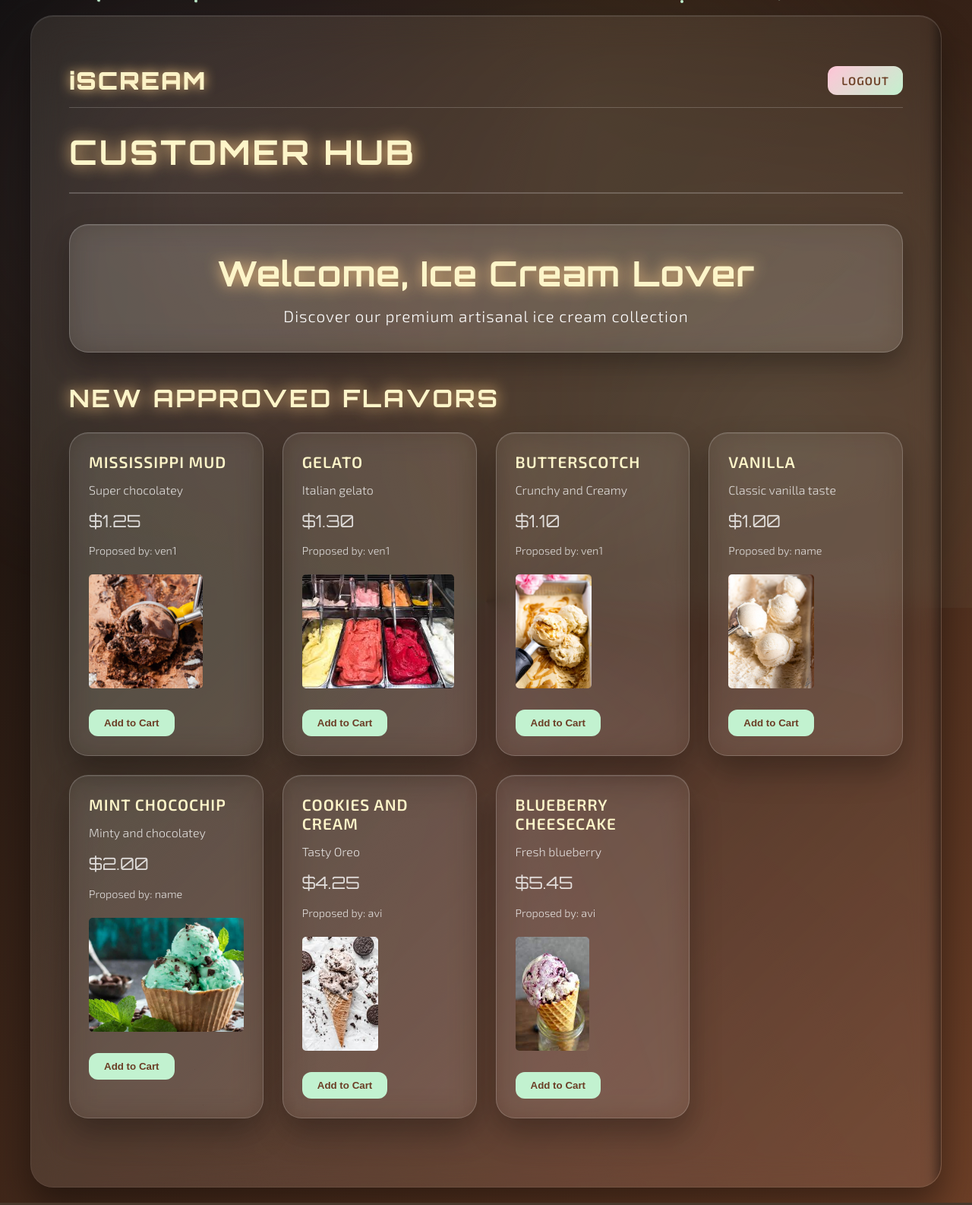
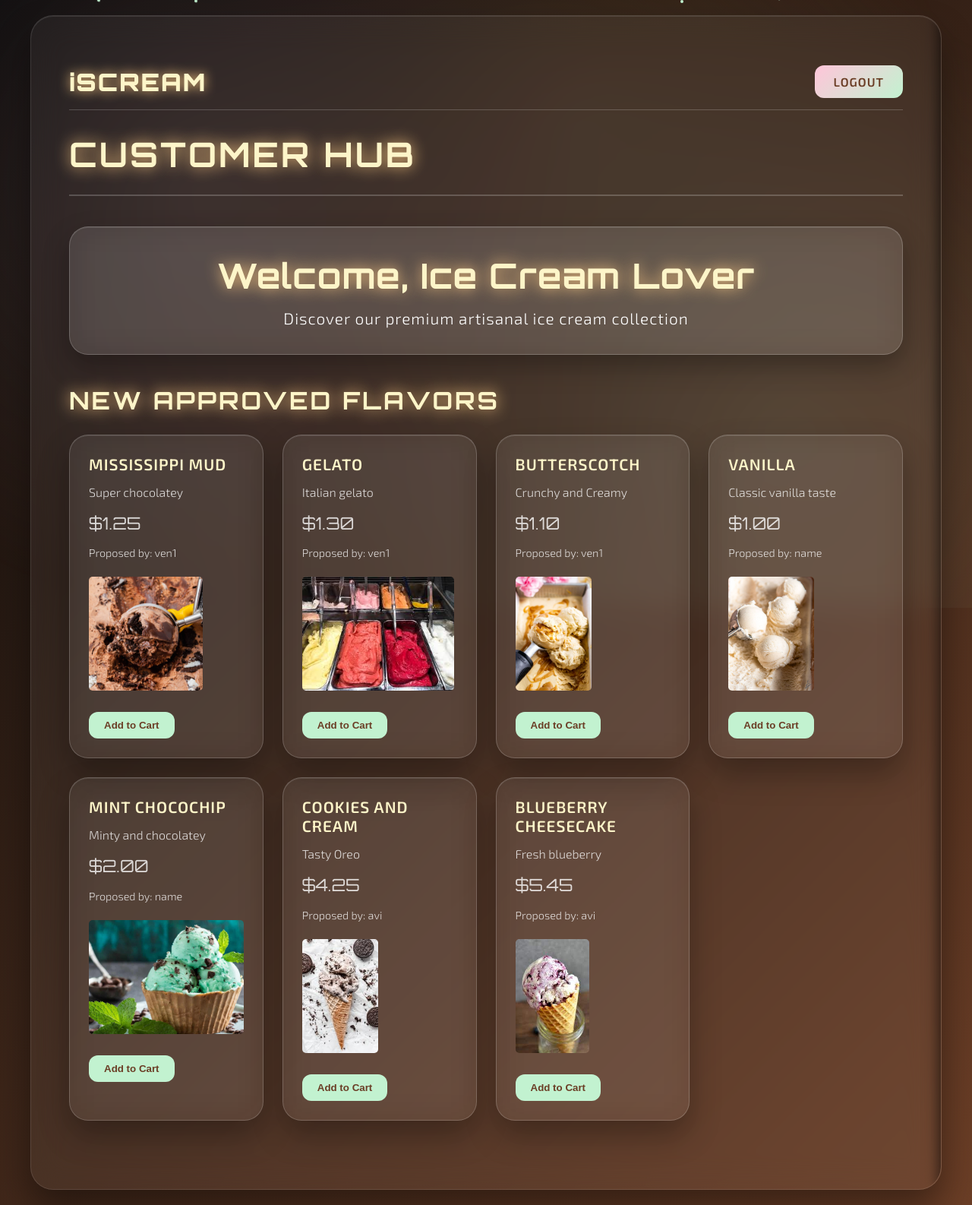
Before and after one commit to Avi2908u/Ice-cream-parlour, a Django app: page /customer/ in a window 1280 px wide. Shown: the whole page at 76% size. Run offline with Django 5.2, Linux system fonts and the light colour scheme; a user stored in the database is signed in; data comes from the database, SQL or seed files in the repository; both versions use the stored data as it was after the commit.

Commit message:
push 12?

```diff
--- a/iSCREAM/templates/customer_dashboard.html
+++ b/iSCREAM/templates/customer_dashboard.html
@@ -67,7 +67,7 @@
             padding: 50px;
         }
 
-        .container::before {
+        {% comment "" %}%}.container::before {
             content: '';
             position: absolute;
             top: -50%;
@@ -89,7 +89,7 @@
         @keyframes rotate {
             0% { transform: rotate(0deg); }
             100% { transform: rotate(360deg); }
-        }
+        }{% endcomment %}
 
         /* Navigation Bar */
         .navbar {
@@ -129,14 +129,12 @@
             color: var(--peach-orange);
         }
 
-        .logout-btn {
-            padding: 10px 18px;
-            background: linear-gradient(135deg, var(--soft-pink) 0%, var(--mint-green) 100%);
-            color: var(--primary-brown);
+        .btn {
+            padding: 12px 25px;
             border: none;
             border-radius: 12px;
             cursor: pointer;
-            font-size: 15px;
+            font-size: 16px;
             transition: all 0.3s ease;
             font-weight: 600;
             letter-spacing: 1px;
@@ -144,7 +142,17 @@
             text-transform: uppercase;
         }
 
-        .logout-btn:hover {
+        .btn-primary {
+            background: linear-gradient(135deg, var(--soft-pink) 0%, var(--mint-green) 100%);
+            color: var(--primary-brown);
+        }
+
+        .btn-secondary {
+            background: linear-gradient(135deg, var(--cream-yellow) 0%, var(--peach-orange) 100%);
+            color: var(--primary-brown);
+        }
+
+        .btn:hover {
             transform: translateY(-2px);
             box-shadow: 0 10px 25px rgba(255, 197, 217, 0.4);
         }
@@ -336,7 +344,6 @@
             margin-bottom: 10px;
         }
 
-        /* Add to Cart Button */
         .add-to-cart-btn {
             margin-top: 15px;
             padding: 10px 20px;
@@ -543,10 +550,10 @@
         <!-- Navigation Bar -->
         <nav class="navbar">
             <div class="logo">iSCREAM</div>
-            <ul class="nav-links">
-                <li><button class="logout-btn">Logout</button></li>
-            </ul>
+                <button class="btn btn-primary" onclick="window.location.href='/login/'">Logout</button>
+            </script>
         </nav>
+
 
         <div class="dashboard-header">
             <h1 class="dashboard-title">CUSTOMER HUB</h1>
--- a/iSCREAM/templates/owner.html
+++ b/iSCREAM/templates/owner.html
@@ -596,7 +596,7 @@
         <div class="dashboard-header">
             <h1 class="dashboard-title">OWNER PORTAL</h1>
             <div class="header-actions">
-                <button class="btn btn-primary" onclick="window.location.href='/login/'">Logout</button>
+            <button class="btn btn-primary" onclick="window.location.href='/login/'">Logout</button>
             </div>
         </div>
 
@@ -697,5 +697,5 @@
                 {% endfor %}
             </tbody>
                 </div>
-            </body>
-            </html>
+</body>
+</html>
--- a/iSCREAM/urls.py
+++ b/iSCREAM/urls.py
@@ -8,6 +8,7 @@ urlpatterns = [
     path('', views.login_page, name='index'),
     path('signup/', views.signup_page, name='signup'),
     path('login/', views.login_page, name='login'),
+    path('logout/', views.logout_view, name='logout'),
     path('owner/', views.owner_dashboard, name='owner_dashboard'),
     path('vendor/', views.vendor_dashboard, name='vendor_dashboard'),
     path('customer/', views.customer_dashboard, name='customer_dashboard'),
--- a/iSCREAM/views.py
+++ b/iSCREAM/views.py
@@ -5,7 +5,7 @@ from .models import Sale, IceCream, CartItem, Vendor, User, FlavorProposal
 from .forms import IceCreamForm
 from django.db.models import Sum, F, FloatField, ExpressionWrapper
 from datetime import date
-from django.contrib.auth import authenticate, login, get_user_model
+from django.contrib.auth import authenticate, login, get_user_model, logout
 from rest_framework import generics ,viewsets, permissions
 from rest_framework.permissions import AllowAny, IsAuthenticated
 from rest_framework.response import Response
@@ -15,9 +15,8 @@ from .serializers import UserSerializer, VendorIceCreamSerializer, IceCreamSeria
 from django.contrib import messages
 from django.views.decorators.csrf import csrf_protect, csrf_exempt
 from django.views.decorators.http import require_POST
-from django.http import HttpResponseRedirect
-from django.urls import reverse
-from django.contrib.admin.views.decorators import staff_member_required
+
+
 
 
 class RegisterView(generics.CreateAPIView):
@@ -126,8 +125,11 @@ def login_page(request):
     return render(request, 'login.html')
 
 
+def logout_view(request):
+    logout(request)
+    return redirect('/login/')
+
 def approve_proposal(request, proposal_id):
-
     proposal = get_object_or_404(FlavorProposal, id=proposal_id)
 
     vendor = get_object_or_404(Vendor, user=proposal.vendor)
@@ -143,7 +145,7 @@ def approve_proposal(request, proposal_id):
 
       proposal.status = 'approved'
       proposal.save()
-    # Update proposal status to accepted
+
     proposal.status = 'approved'
     proposal.save()
 
@@ -406,17 +408,3 @@ def submit_flavour_proposal(request):
         return redirect('/vendor/')
 
     return redirect('/vendor/')
-
-class FlavorProposalViewSet(viewsets.ModelViewSet):
-    queryset = FlavorProposal.objects.all()
-    serializer_class = FlavorProposalSerializer
-    permission_classes = [permissions.IsAuthenticated]
-
-    def get_queryset(self):
-        user = self.request.user
-        if hasattr(user, 'vendor'):
-            return FlavorProposal.objects.filter(vendor=user)
-        return FlavorProposal.objects.all()
-
-    def perform_create(self, serializer):
-        serializer.save(vendor=self.request.user)
```
Also changed, not shown: db.sqlite3.
